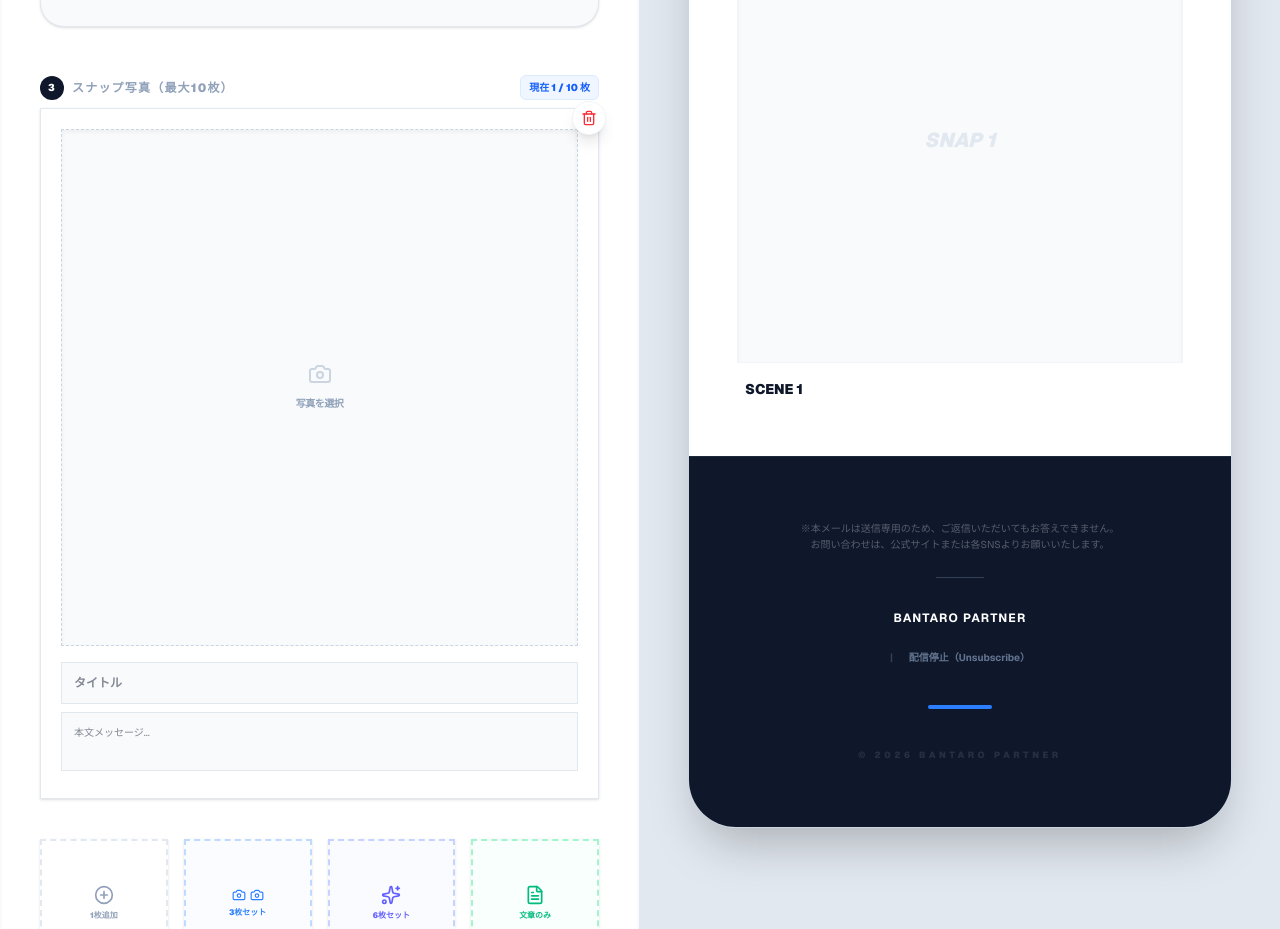
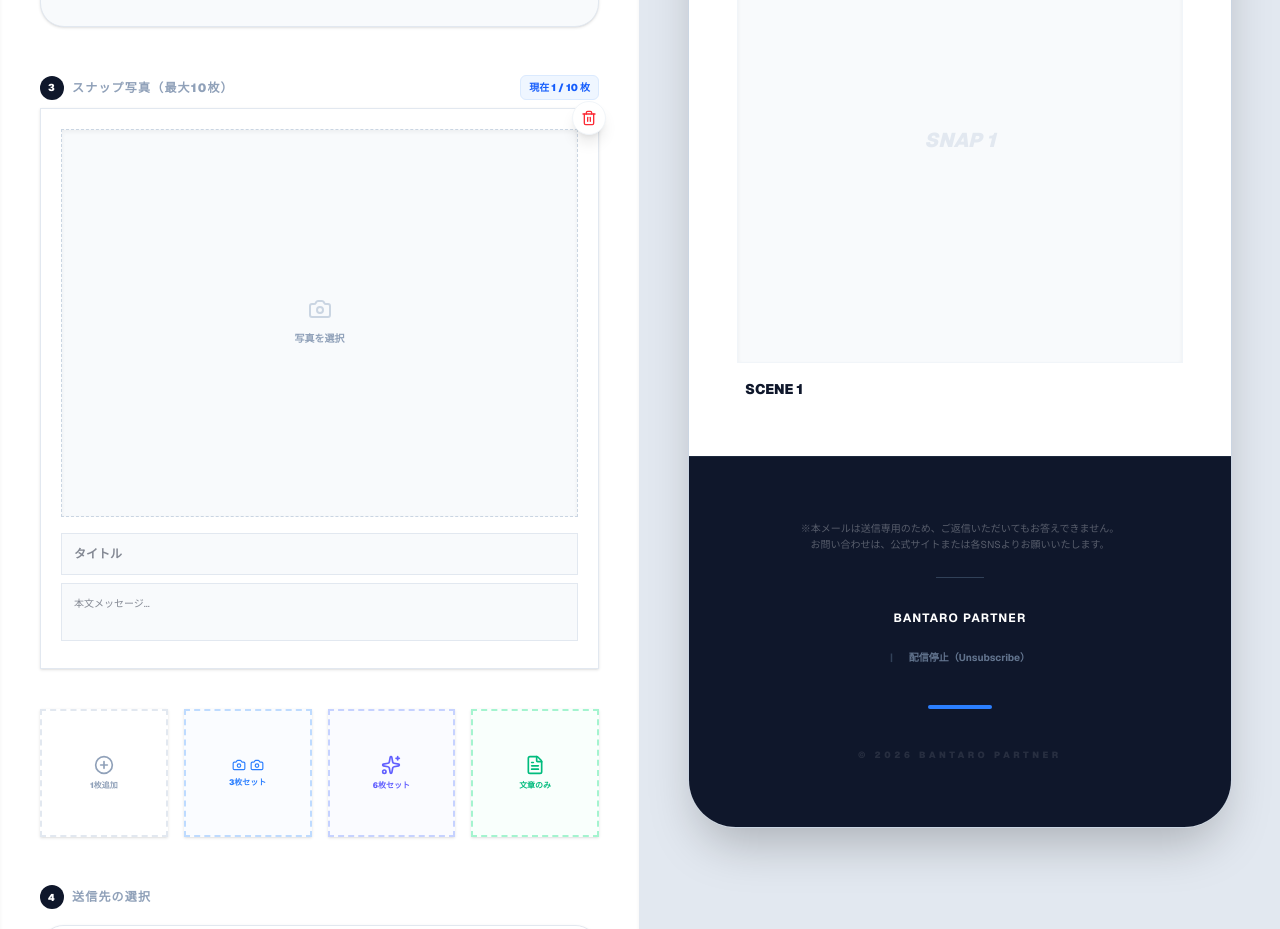
Before and after one commit to hey870desu-ai/event-manager-saas, a Next.js app: page /admin/marketing/newsletter in a window 1280 px wide. Shown: the part 860-1789 px from the top of the page. Built offline with nearby package versions, Linux system fonts and the light colour scheme; no server answers.

Commit message:
feat: 送信データに写真調整値を追加し、エディタ比率をメールに合わせたぞい！

```diff
--- a/app/admin/marketing/newsletter/page.tsx
+++ b/app/admin/marketing/newsletter/page.tsx
@@ -338,7 +338,7 @@ export default function NewsletterStudio() {
   };
 
 
-// --- 🚀 配信開始ボタン（テキストも画像も1枚も漏らさない版！） ---
+// --- 🚀 配信開始ボタン（こだわり調整データを1ミリも漏らさない版！） ---
   const handleSend = async () => {
     if (selectedEmails.length === 0) return alert("送る相手を一人以上選んでください！");
     if (!confirm(`${selectedEmails.length}名のお客様に一斉配信を開始します。よろしいですか？`)) return;
@@ -356,14 +356,22 @@ export default function NewsletterStudio() {
           imageUrl = await uploadPhoto(snap.file, "snaps");
         }
         if (snap.layout === 'text' || imageUrl) {
-          return { title: snap.title, comment: snap.comment, imageUrl: imageUrl, layout: snap.layout || 'full' };
+          // 🎯 ここ！ scale と position を追加して API に渡すぞい！
+          return {
+            title: snap.title,
+            comment: snap.comment,
+            imageUrl: imageUrl,
+            layout: snap.layout || 'full',
+            scale: snap.scale || 1,
+            position: snap.position || { x: 50, y: 50 }
+          };
         }
         return null;
       }));
 
       const finalSnaps = uploadedSnaps.filter(s => s !== null);
 
-      // 2. APIを叩いてメール発射！！
+      // 2. APIを叩いてメール発射！！（調整データが finalSnaps に入ってるぞい）
       const response = await fetch("/api/send-newsletter", {
         method: "POST",
         headers: { "Content-Type": "application/json" },
@@ -382,12 +390,12 @@ export default function NewsletterStudio() {
           tenantId: tenantData.id,
           subject, mainTitle, mainMessage,
           mainImageUrl: finalMainImageUrl,
-          snaps: finalSnaps,
+          snaps: finalSnaps, // 🎯 履歴にも調整データが保存されるっぺ！
           status: "sent",
           createdAt: serverTimestamp()
         });
 
-        alert(`${selectedEmails.length}名のお客様に送信しました、履歴に保存されました`);
+        alert(`${selectedEmails.length}名のお客様に送信し、履歴に保存したぞい！！`);
         setSelectedEmails([]);
         fetchArchives(tenantData.id);
       } else {
@@ -499,18 +507,16 @@ export default function NewsletterStudio() {
                     <Trash2 size={16} />
                   </button>
 
-                  {/* 🏆 写真枠（ここを1回だけに整理したぞい！） */}
+                  {/* 🎯 写真枠：比率を 4:3 に合わせてギャップを埋めるっぺ！ */}
                   {snap.layout !== 'text' && (
                     <>
-                      <label className="w-full aspect-square bg-slate-50 border border-dashed border-slate-300 flex items-center justify-center mb-4 cursor-pointer overflow-hidden shadow-inner hover:border-blue-400 transition-all rounded-none relative">
+                      <label className="w-full aspect-[4/3] bg-slate-50 border border-dashed border-slate-300 flex items-center justify-center mb-4 cursor-pointer overflow-hidden rounded-none relative shadow-inner">
                         {snap.preview ? (
                           <img
                             src={snap.preview}
                             className="w-full h-full object-cover rounded-none transition-all duration-100"
                             style={{
-                              // 🎯 ズーム倍率を反映！
                               transform: `scale(${snap.scale || 1})`,
-                              // 🏆 上下左右を動かす魔法（transformOrigin）だばい！
                               transformOrigin: `${snap.position?.x || 50}% ${snap.position?.y || 50}%`
                             }}
                             alt="Snap"
@@ -518,7 +524,7 @@ export default function NewsletterStudio() {
                         ) : (
                           <div className="text-center">
                             <Camera size={24} className="text-slate-300 mb-1 mx-auto" />
-                            <span className="text-[10px] font-bold text-slate-400 uppercase tracking-tighter">写真を選択</span>
+                            <span className="text-[10px] font-bold text-slate-400 uppercase">写真を選択</span>
                           </div>
                         )}
                         <input type="file" accept="image/*" className="hidden" onChange={(e) => handleSnapImageChange(idx, e)} />
```
